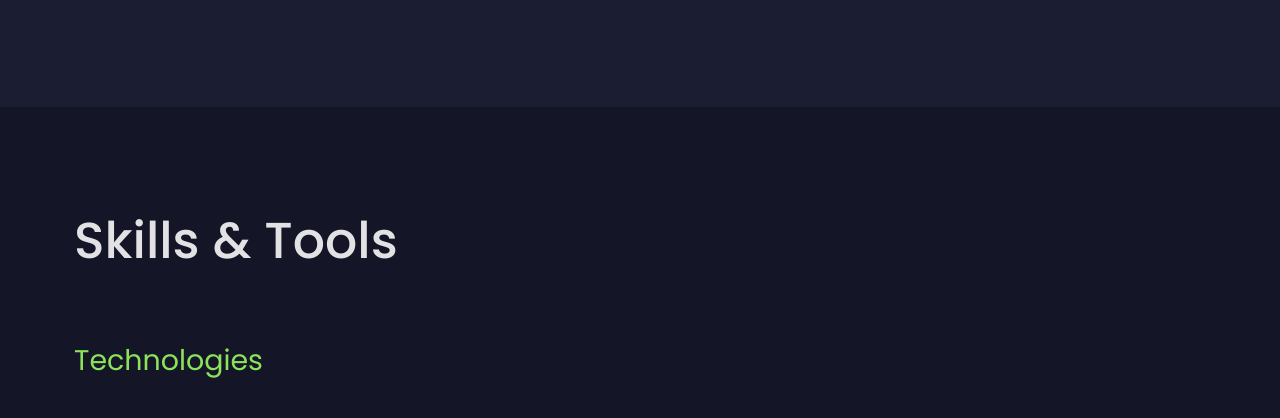
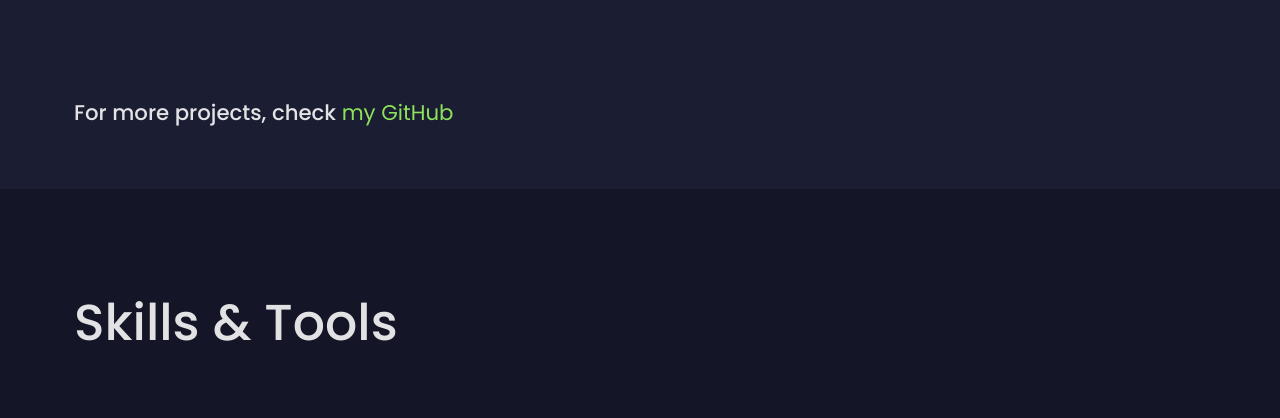
Before and after one commit to isaacnovaes/portfolio, a website: page index.html in a window 1280 px wide. Shown: the part 2024-2442 px from the top of the page. Drawn offline with Linux system fonts and the light colour scheme.

Commit message:
Add possibility to check more projects

```diff
--- a/index.html
+++ b/index.html
@@ -212,6 +212,10 @@
 						</div>
 					</div>
 				</div>
+				<h3>
+					For more projects, check
+					<a href="https://github.com/isaacnovaes" target="_blank">my GitHub</a>
+				</h3>
 			</div>
 		</section>
 
--- a/stylesheets/layout/_projects.scss
+++ b/stylesheets/layout/_projects.scss
@@ -14,6 +14,16 @@
 		> h1 {
 			font-size: var(--size-800);
 			font-weight: 500;
+		}
+
+		> h3 {
+			font-size: var(--size-500);
+			font-weight: 500;
+			margin-top: 50px;
+
+			a {
+				color: var(--green);
+			}
 		}
 
 		.projects-main-container {
```
Also changed, not shown: stylesheets/main.css, 1 other file.
